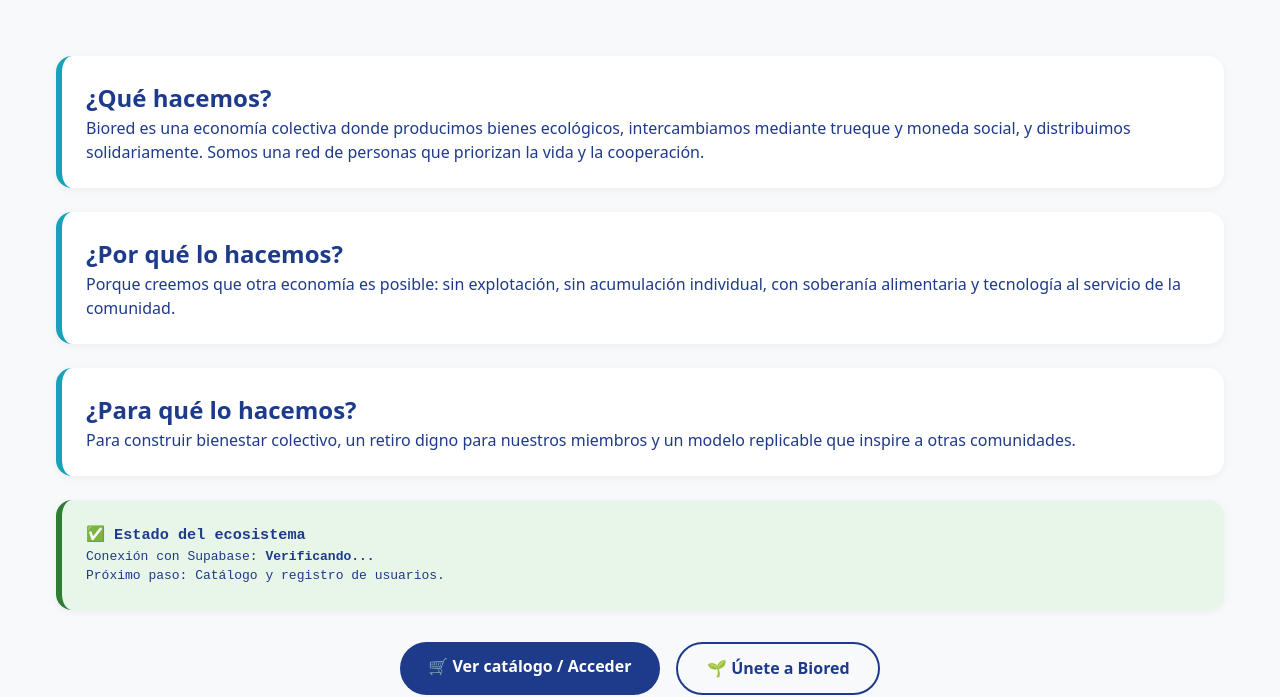
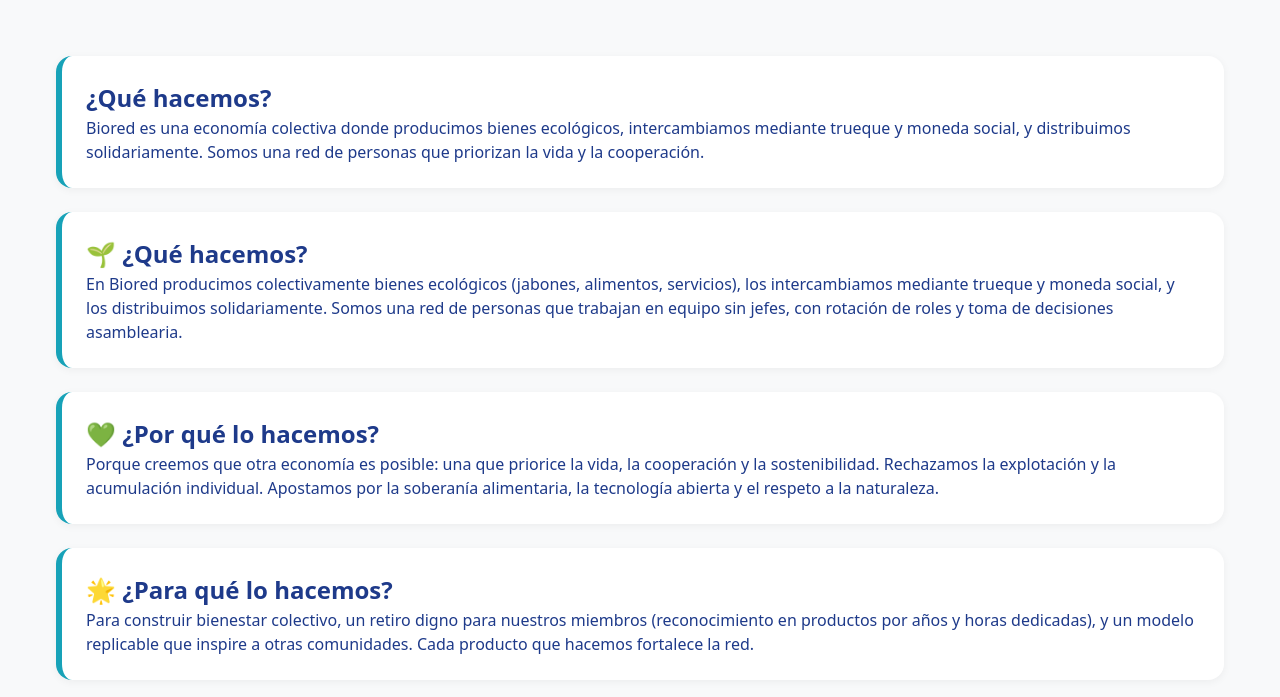
Before and after one commit to edmelzp/biored-web, a website: page index.html in a window 1280 px wide. Shown: the part 129-826 px from the top of the page. Drawn offline with nearby package versions, Linux system fonts and the light colour scheme.

Commit message:
Update index.html

```diff
--- a/index.html
+++ b/index.html
@@ -94,18 +94,17 @@
             <p>Biored es una economía colectiva donde producimos bienes ecológicos, intercambiamos mediante trueque y moneda social, y distribuimos solidariamente. Somos una red de personas que priorizan la vida y la cooperación.</p>
         </div>
         <div class="section">
-            <h2>¿Por qué lo hacemos?</h2>
-            <p>Porque creemos que otra economía es posible: sin explotación, sin acumulación individual, con soberanía alimentaria y tecnología al servicio de la comunidad.</p>
-        </div>
-        <div class="section">
-            <h2>¿Para qué lo hacemos?</h2>
-            <p>Para construir bienestar colectivo, un retiro digno para nuestros miembros y un modelo replicable que inspire a otras comunidades.</p>
-        </div>
-        <div class="section status">
-            <h3>✅ Estado del ecosistema</h3>
-            <p>Conexión con Supabase: <strong id="supabase-status">Verificando...</strong></p>
-            <p>Próximo paso: Catálogo y registro de usuarios.</p>
-        </div>
+    <h2>🌱 ¿Qué hacemos?</h2>
+    <p>En Biored producimos colectivamente bienes ecológicos (jabones, alimentos, servicios), los intercambiamos mediante trueque y moneda social, y los distribuimos solidariamente. Somos una red de personas que trabajan en equipo sin jefes, con rotación de roles y toma de decisiones asamblearia.</p>
+</div>
+<div class="section">
+    <h2>💚 ¿Por qué lo hacemos?</h2>
+    <p>Porque creemos que otra economía es posible: una que priorice la vida, la cooperación y la sostenibilidad. Rechazamos la explotación y la acumulación individual. Apostamos por la soberanía alimentaria, la tecnología abierta y el respeto a la naturaleza.</p>
+</div>
+<div class="section">
+    <h2>🌟 ¿Para qué lo hacemos?</h2>
+    <p>Para construir bienestar colectivo, un retiro digno para nuestros miembros (reconocimiento en productos por años y horas dedicadas), y un modelo replicable que inspire a otras comunidades. Cada producto que hacemos fortalece la red.</p>
+</div>
         <div class="buttons">
             <a href="login.html" class="btn">🛒 Ver catálogo / Acceder</a>
     <a href="login.html" class="btn btn-outline">🌱 Únete a Biored</a>
```
